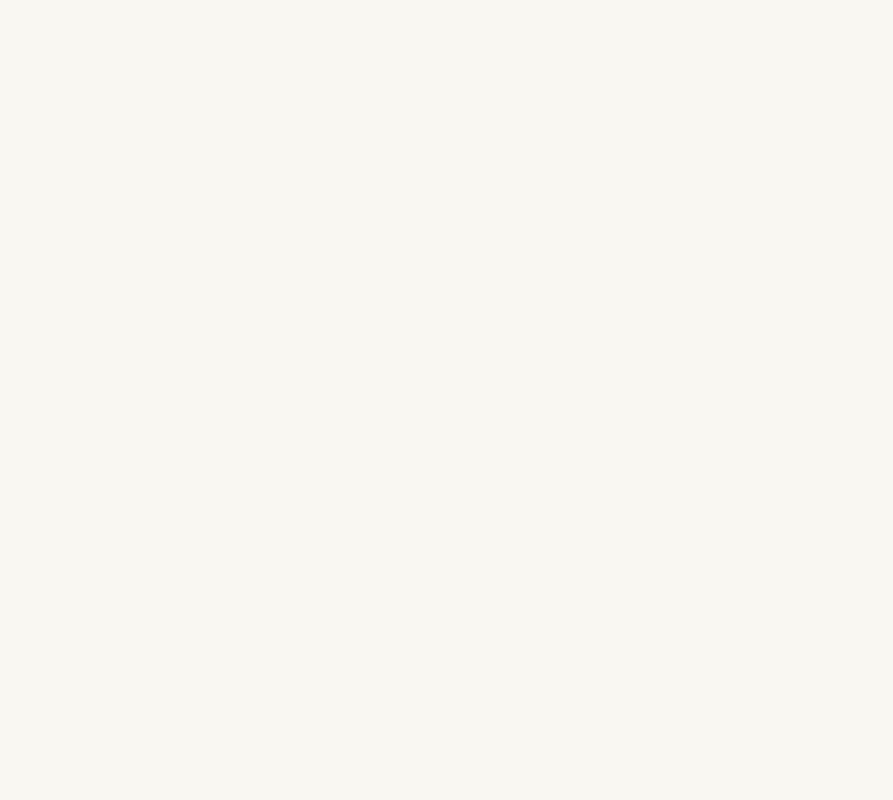
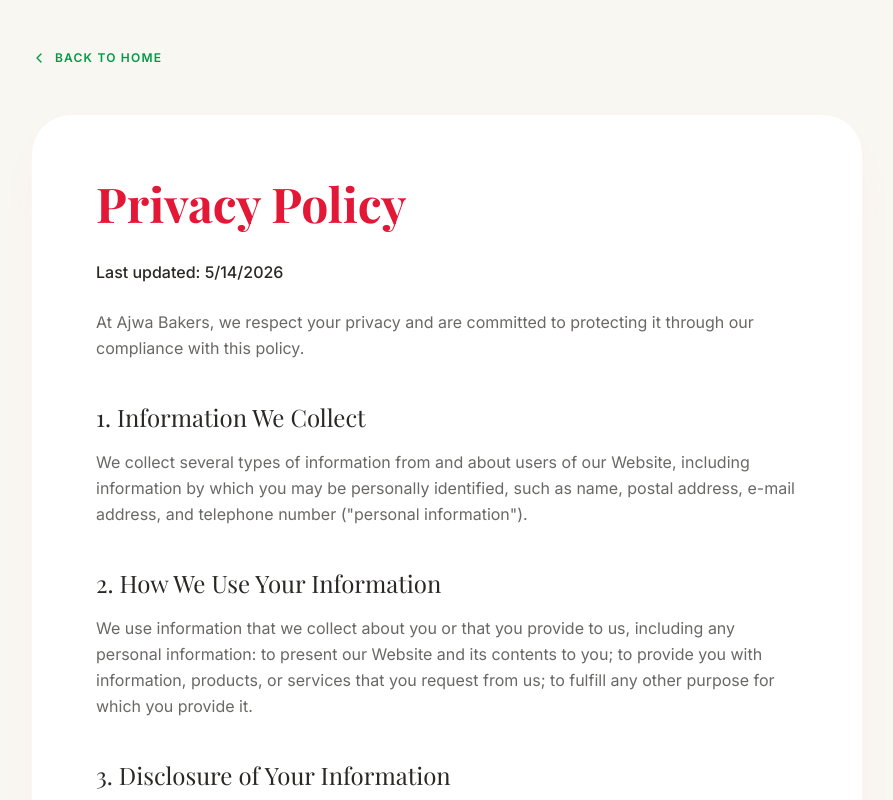
Before and after one commit to noshisahii/ajwa-bakers-and-restaurant-, a React (Vite) app: page /privacy in a window 1280 px wide. Before the commit this address had no page. Shown: the top 800 px of the page, without its empty margins (193-1086 px from the left). Built offline with nearby package versions, Linux system fonts and the light colour scheme; a web font is replaced by a local one.

Commit message:
feat: Add privacy and terms pages
Introduces dedicated pages for Privacy Policy and Terms of Service.
Also enhances the menu filtering to include a "Popular Items" category, indicated by a flame icon.

```diff
--- a/src/App.tsx
+++ b/src/App.tsx
@@ -3,6 +3,8 @@
 import { Routes, Route, Link } from 'react-router-dom';
 import BookTable from './pages/BookTable';
 import Checkout from './pages/Checkout';
+import { Privacy } from './pages/Privacy';
+import { Terms } from './pages/Terms';
 import RestaurantReviews from './components/RestaurantReviews';
 import ItemReviewsModal from './components/ItemReviewsModal';
 import Logo from './components/Logo';
@@ -24,12 +26,14 @@
   Cookie,
   Coffee,
   Minus,
-  Trash2
+  Trash2,
+  Flame
 } from 'lucide-react';
 import { menuData, MenuItem } from './data/menu';
 
 const categories = [
   { id: 'all', label: 'All Menu', icon: Coffee },
+  { id: 'popular', label: 'Popular Items', icon: Flame },
   { id: 'restaurant', label: 'Restaurant', icon: Utensils },
   { id: 'bakery', label: 'Bakery', icon: Cookie },
   { id: 'cakes', label: 'Cakes', icon: Cake },
@@ -59,7 +63,9 @@
 
   const filteredMenu = activeCategory === 'all'
     ? menuData
-    : menuData.filter(item => item.category === activeCategory);
+    : activeCategory === 'popular'
+      ? menuData.filter(item => item.popular)
+      : menuData.filter(item => item.category === activeCategory);
 
   const addToCart = (item: MenuItem, size: string | null, price: number) => {
     setCart(prev => {
@@ -325,9 +331,9 @@
               </div>
 
               <div className="pt-6">
-                <button className="bg-transparent border border-[#009a44] text-[#009a44] px-10 py-4 rounded-full font-bold uppercase tracking-widest hover:bg-[#009a44] hover:text-white transition-all">
+                <Link to="/book-table" className="inline-block bg-transparent border border-[#009a44] text-[#009a44] px-10 py-4 rounded-full font-bold uppercase tracking-widest hover:bg-[#009a44] hover:text-white transition-all text-center">
                   Reserve Your Table
-                </button>
+                </Link>
               </div>
             </div>
 
@@ -505,7 +511,7 @@
           </div>
 
           <div>
-            <h4 className="font-bold text-xs uppercase tracking-[0.3em] mb-8 text-[#009a44]">Stay Connected</h4>
+            <h4 className="font-bold text-xs uppercase tracking-[0.3em] mb-8 text-[#009a44]">Connect</h4>
             <p className="text-[#f9f7f2]/50 mb-8 text-sm">Get updates on new menu items and special offers.</p>
             <div className="flex bg-white/5 p-1.5 rounded-full border border-white/10 focus-within:border-[#009a44] transition-all">
               <input
@@ -523,8 +529,8 @@
         <div className="max-w-7xl mx-auto mt-24 pt-10 border-t border-white/5 flex flex-col md:flex-row justify-between items-center gap-8">
           <p className="text-[#f9f7f2]/30 text-xs uppercase tracking-widest font-medium">Baking in Daska — © 2024 Ajwa Bakers</p>
           <div className="flex space-x-10 text-[#f9f7f2]/30 text-[10px] font-bold uppercase tracking-[0.2em]">
-            <a href="#" className="hover:text-white transition-colors">Privacy Policy</a>
-            <a href="#" className="hover:text-white transition-colors">Terms of Service</a>
+            <Link to="/privacy" className="hover:text-white transition-colors">Privacy Policy</Link>
+            <Link to="/terms" className="hover:text-white transition-colors">Terms of Service</Link>
           </div>
         </div>
       </footer>
@@ -538,6 +544,8 @@
       <Route path="/" element={<Home />} />
       <Route path="/book-table" element={<BookTable />} />
       <Route path="/checkout" element={<Checkout />} />
+      <Route path="/privacy" element={<Privacy />} />
+      <Route path="/terms" element={<Terms />} />
     </Routes>
   );
 }
--- /dev/null
+++ b/src/pages/Privacy.tsx
@@ -0,0 +1,32 @@
+import React from 'react';
+import { motion } from 'motion/react';
+import { Link } from 'react-router-dom';
+import { ChevronLeft } from 'lucide-react';
+
+export function Privacy() {
+  return (
+    <div className="min-h-screen bg-[#f9f7f2] font-sans pb-24">
+      <div className="max-w-4xl mx-auto px-4 md:px-8 pt-12">
+        <Link to="/" className="inline-flex items-center space-x-2 text-[#009a44] hover:text-[#e31837] mb-12 font-bold uppercase tracking-widest text-xs transition-colors">
+          <ChevronLeft size={16} />
+          <span>Back to Home</span>
+        </Link>
+        <motion.div initial={{ opacity: 0, y: 20 }} animate={{ opacity: 1, y: 0 }} className="bg-white p-8 md:p-16 rounded-[40px] shadow-2xl shadow-[#e31837]/5 border border-[#e31837]/5">
+          <h1 className="text-4xl md:text-5xl font-serif text-[#e31837] font-bold mb-8">Privacy Policy</h1>
+          <div className="space-y-6 text-[#2a2825]/70 leading-relaxed font-light">
+            <p className="font-medium text-[#2a2825]">Last updated: {new Date().toLocaleDateString()}</p>
+            <p>At Ajwa Bakers, we respect your privacy and are committed to protecting it through our compliance with this policy.</p>
+            <h2 className="text-2xl font-serif text-[#2a2825] mt-10 mb-4">1. Information We Collect</h2>
+            <p>We collect several types of information from and about users of our Website, including information by which you may be personally identified, such as name, postal address, e-mail address, and telephone number ("personal information").</p>
+            <h2 className="text-2xl font-serif text-[#2a2825] mt-10 mb-4">2. How We Use Your Information</h2>
+            <p>We use information that we collect about you or that you provide to us, including any personal information: to present our Website and its contents to you; to provide you with information, products, or services that you request from us; to fulfill any other purpose for which you provide it.</p>
+            <h2 className="text-2xl font-serif text-[#2a2825] mt-10 mb-4">3. Disclosure of Your Information</h2>
+            <p>We do not share, sell, or otherwise disclose your personal information for purposes other than those outlined in this Privacy Policy.</p>
+            <h2 className="text-2xl font-serif text-[#2a2825] mt-10 mb-4">4. Data Security</h2>
+            <p>We have implemented measures designed to secure your personal information from accidental loss and from unauthorized access, use, alteration, and disclosure.</p>
+          </div>
+        </motion.div>
+      </div>
+    </div>
+  );
+}
--- /dev/null
+++ b/src/pages/Terms.tsx
@@ -0,0 +1,32 @@
+import React from 'react';
+import { motion } from 'motion/react';
+import { Link } from 'react-router-dom';
+import { ChevronLeft } from 'lucide-react';
+
+export function Terms() {
+  return (
+    <div className="min-h-screen bg-[#f9f7f2] font-sans pb-24">
+      <div className="max-w-4xl mx-auto px-4 md:px-8 pt-12">
+        <Link to="/" className="inline-flex items-center space-x-2 text-[#009a44] hover:text-[#e31837] mb-12 font-bold uppercase tracking-widest text-xs transition-colors">
+          <ChevronLeft size={16} />
+          <span>Back to Home</span>
+        </Link>
+        <motion.div initial={{ opacity: 0, y: 20 }} animate={{ opacity: 1, y: 0 }} className="bg-white p-8 md:p-16 rounded-[40px] shadow-2xl shadow-[#e31837]/5 border border-[#e31837]/5">
+          <h1 className="text-4xl md:text-5xl font-serif text-[#e31837] font-bold mb-8">Terms of Service</h1>
+          <div className="space-y-6 text-[#2a2825]/70 leading-relaxed font-light">
+            <p className="font-medium text-[#2a2825]">Last updated: {new Date().toLocaleDateString()}</p>
+            <p>These terms and conditions outline the rules and regulations for the use of Ajwa Bakers's Website.</p>
+            <h2 className="text-2xl font-serif text-[#2a2825] mt-10 mb-4">1. General</h2>
+            <p>By accessing this website we assume you accept these terms and conditions. Do not continue to use Ajwa Bakers if you do not agree to take all of the terms and conditions stated on this page.</p>
+            <h2 className="text-2xl font-serif text-[#2a2825] mt-10 mb-4">2. Cookies</h2>
+            <p>We employ the use of cookies. By accessing Ajwa Bakers, you agreed to use cookies in agreement with the Ajwa Bakers's Privacy Policy.</p>
+            <h2 className="text-2xl font-serif text-[#2a2825] mt-10 mb-4">3. License</h2>
+            <p>Unless otherwise stated, Ajwa Bakers and/or its licensors own the intellectual property rights for all material on Ajwa Bakers. All intellectual property rights are reserved. You may access this from Ajwa Bakers for your own personal use subjected to restrictions set in these terms and conditions.</p>
+            <h2 className="text-2xl font-serif text-[#2a2825] mt-10 mb-4">4. Orders and Payments</h2>
+            <p>All orders are subject to availability and confirmation of the order price. Dispatch times may vary according to availability and subject to any delays resulting from postal delays or force majeure for which we will not be responsible.</p>
+          </div>
+        </motion.div>
+      </div>
+    </div>
+  );
+}
```
